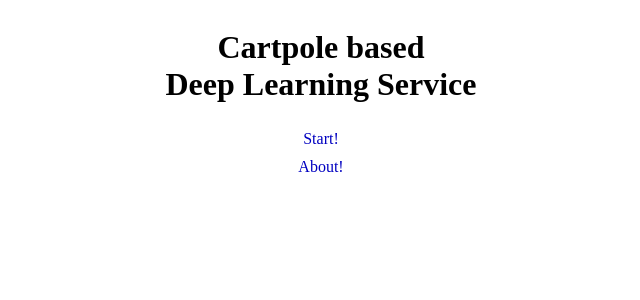
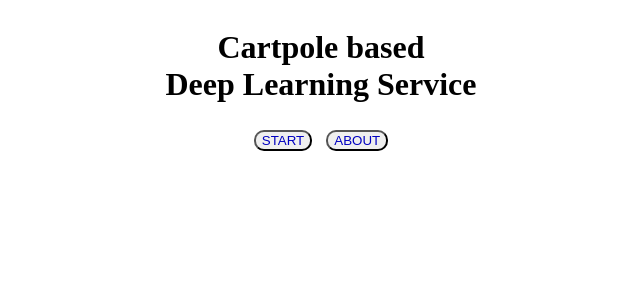
Before and after one commit to wogur311/CORINI, a Django app: template django_project/main/templates/main/test.html in a window 1280 px wide. Shown: the top 300 px of the page, without its empty margins (319-959 px from the left). Run offline with Django 3.2, Linux system fonts and the light colour scheme; the template is opened without the code that fills it, so the values that code supplies are empty.

Commit message:
feat : entry point & urls modify

```diff
--- a/django_project/django_project/urls.py
+++ b/django_project/django_project/urls.py
@@ -19,5 +19,7 @@ from main import views as main_views
 
 urlpatterns = [
     path('', main_views.index, name="index"),
+    path('main/model-test', main_views.model_test_view, name="model_test_view"),
+    path('main/intro', main_views.intro_view, name='intro_view'),
     path('admin/', admin.site.urls),
 ]
--- a/django_project/main/templates/main/test.html
+++ b/django_project/main/templates/main/test.html
@@ -13,13 +13,10 @@
         </div>
 
         <div class = "to-diff-buttons-box">
-            <a href="main/model-test.html" class="to-diff-page-button" role="button">
-                <span class="elementor-button-text">Start!</span>
-            </a>
-
-            <a href="main/intro.html" class="to-diff-page-button" role="button">
-                <span class="elementor-button-text">About!</span>
-            </a>
+            <form method="post">
+                <input type="submit" value="START" name="start" class="to-diff-page-button" formmethod="post" >
+                <input type="submit" value="ABOUT" name="about" class="to-diff-page-button" formmethod="post">
+            </form>
         </div>
     </div>
 </body>
```
Also changed, not shown: django_project/main/views.py (+13 -1 lines).
